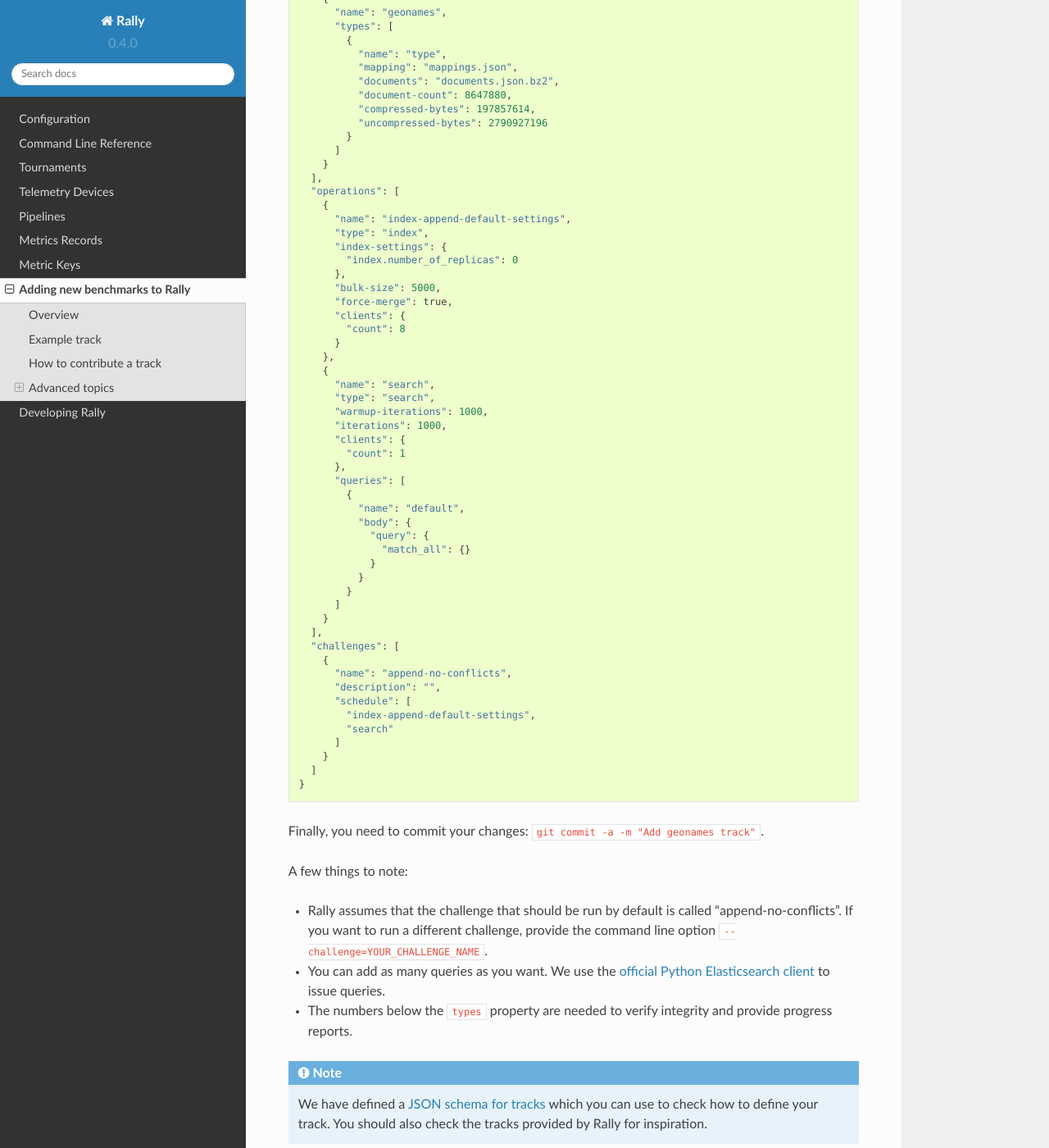
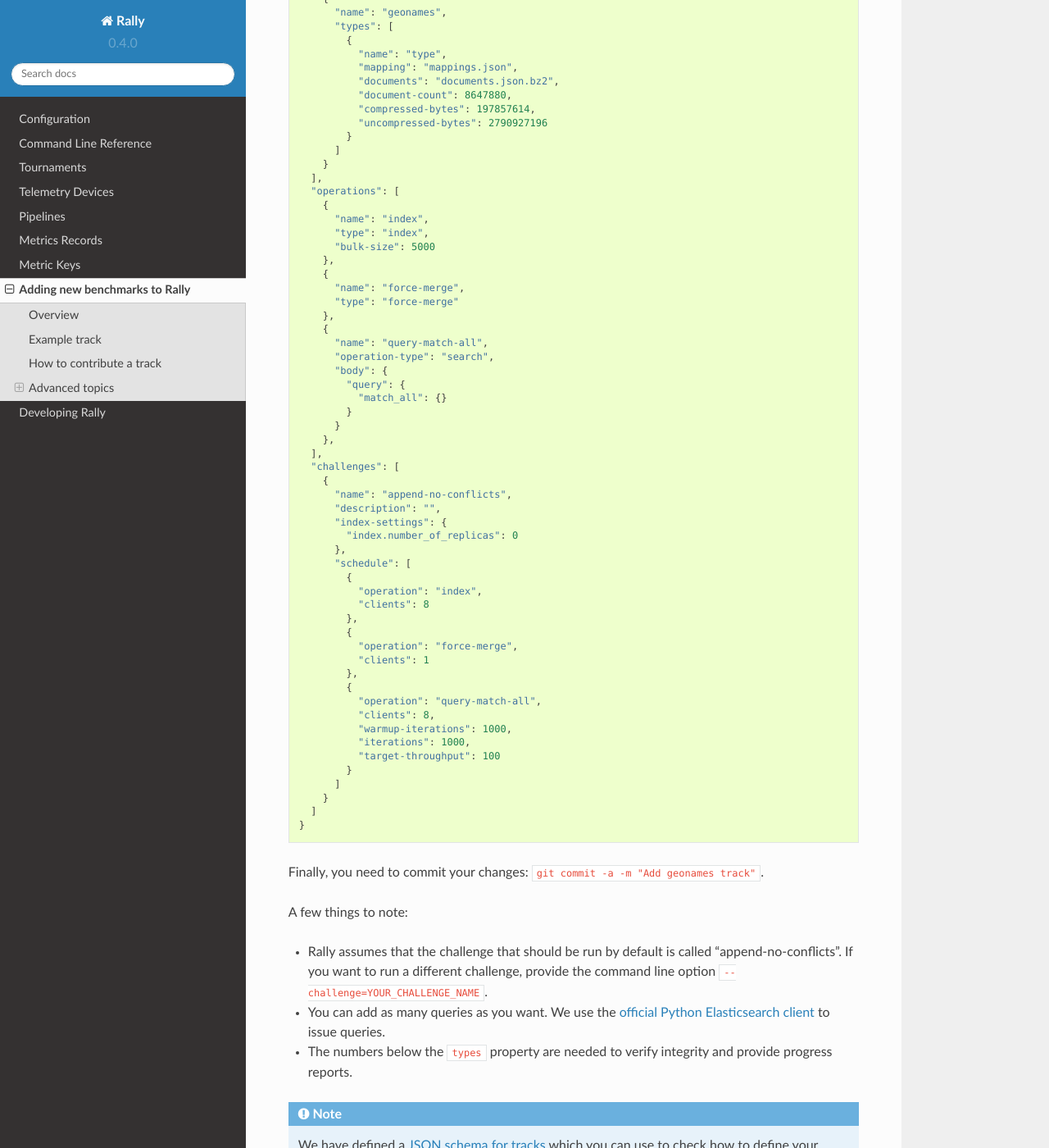
Before and after one commit to elastic/rally, a Sphinx documentation site: the page built from docs/adding_benchmarks.rst, in a window 1280 px wide and 1400 px high, scrolled down 2563 px. Shown: the whole window at 82% size. Built offline with Sphinx 7.4.7 and the Read the Docs theme 2.0.0, drawn with Linux system fonts in a browser that asks for light colours; some of the changed text lies outside the part shown.

Commit message:
Adjust docs to new track format

```diff
--- a/docs/adding_benchmarks.rst
+++ b/docs/adding_benchmarks.rst
@@ -105,44 +105,47 @@ The track repository is managed by git, so ensure that you are on the ``master``
       ],
       "operations": [
         {
-          "name": "index-append-default-settings",
+          "name": "index",
           "type": "index",
-          "index-settings": {
-            "index.number_of_replicas": 0
-          },
-          "bulk-size": 5000,
-          "force-merge": true,
-          "clients": {
-            "count": 8
+          "bulk-size": 5000
+        },
+        {
+          "name": "force-merge",
+          "type": "force-merge"
+        },
+        {
+          "name": "query-match-all",
+          "operation-type": "search",
+          "body": {
+            "query": {
+              "match_all": {}
+            }
           }
         },
-        {
-          "name": "search",
-          "type": "search",
-          "warmup-iterations": 1000,
-          "iterations": 1000,
-          "clients": {
-            "count": 1
-          },
-          "queries": [
-            {
-              "name": "default",
-              "body": {
-                "query": {
-                  "match_all": {}
-                }
-              }
-            }
-          ]
-        }
       ],
       "challenges": [
         {
           "name": "append-no-conflicts",
           "description": "",
+          "index-settings": {
+            "index.number_of_replicas": 0
+          },
           "schedule": [
-            "index-append-default-settings",
-            "search"
+            {
+              "operation": "index",
+              "clients": 8
+            },
+            {
+              "operation": "force-merge",
+              "clients": 1
+            },
+            {
+              "operation": "query-match-all",
+              "clients": 8,
+              "warmup-iterations": 1000,
+              "iterations": 1000,
+              "target-throughput": 100
+            }
           ]
         }
       ]
```
Also changed, not shown: other parts of docs/adding_benchmarks.rst (+1 -1 lines), 3 other files.
